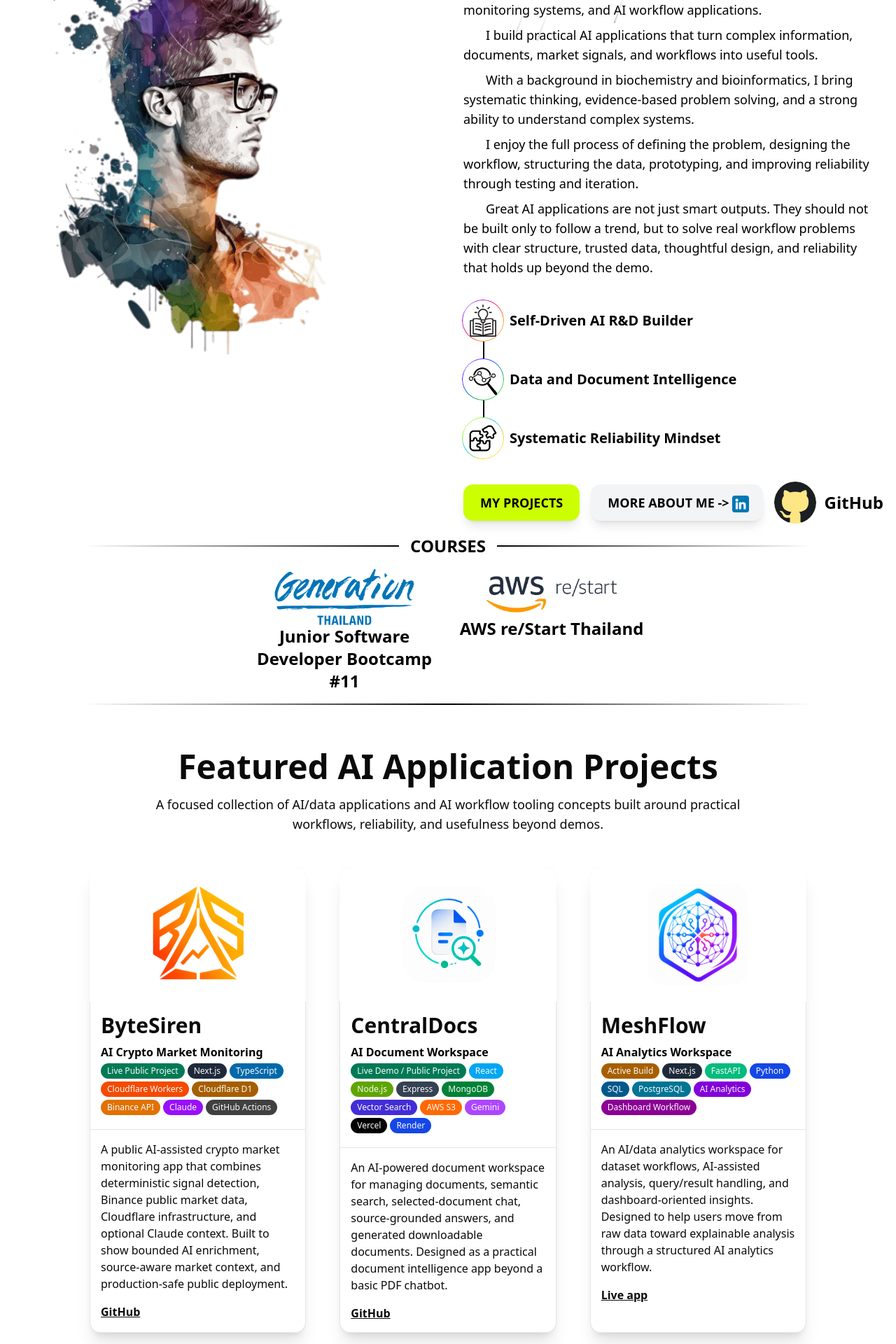
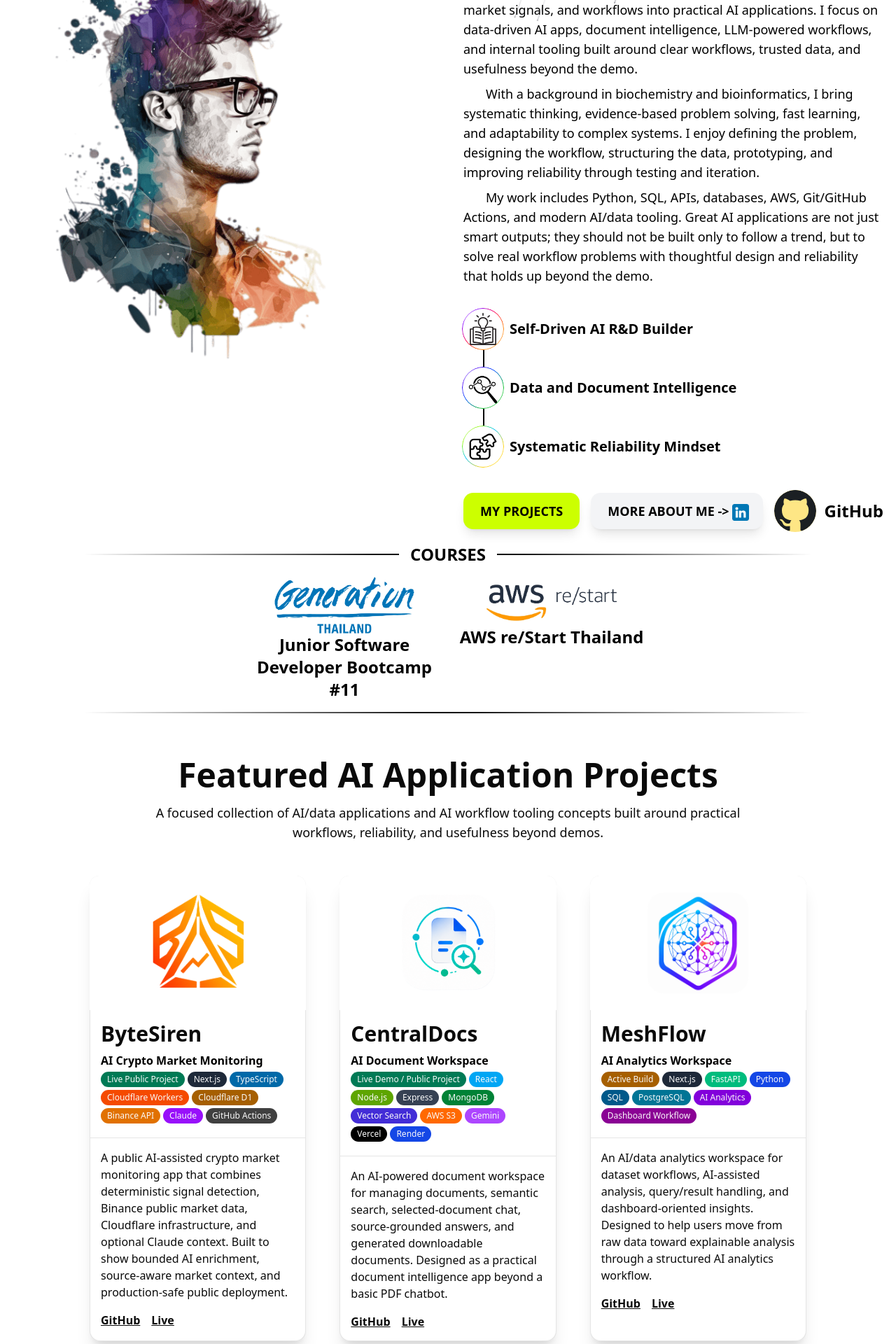
Before and after one commit to Sorbemelon/portfolio-react, a React (Vite) app: page / in a window 1280 px wide. Shown: the part 300-2220 px from the top of the page at 70% size. Built offline with nearby package versions, Linux system fonts and the light colour scheme.

Commit message:
content: update project links and portfolio intro

```diff
--- /dev/null
+++ b/src/components/ui/badge-variants.js
@@ -0,0 +1,22 @@
+import { cva } from "class-variance-authority";
+
+export const badgeVariants = cva(
+  "inline-flex items-center justify-center rounded-full border px-2 py-0.5 text-xs font-medium w-fit whitespace-nowrap shrink-0 [&>svg]:size-3 gap-1 [&>svg]:pointer-events-none focus-visible:border-ring focus-visible:ring-ring/50 focus-visible:ring-[3px] aria-invalid:ring-destructive/20 dark:aria-invalid:ring-destructive/40 aria-invalid:border-destructive transition-[color,box-shadow] overflow-hidden",
+  {
+    variants: {
+      variant: {
+        default:
+          "border-transparent bg-primary text-primary-foreground [a&]:hover:bg-primary/90",
+        secondary:
+          "border-transparent bg-secondary text-secondary-foreground [a&]:hover:bg-secondary/90",
+        destructive:
+          "border-transparent bg-destructive text-white [a&]:hover:bg-destructive/90 focus-visible:ring-destructive/20 dark:focus-visible:ring-destructive/40 dark:bg-destructive/60",
+        outline:
+          "text-foreground [a&]:hover:bg-accent [a&]:hover:text-accent-foreground",
+      },
+    },
+    defaultVariants: {
+      variant: "default",
+    },
+  }
+)
--- a/src/components/ui/badge.jsx
+++ b/src/components/ui/badge.jsx
@@ -1,29 +1,8 @@
 import * as React from "react"
 import { Slot } from "@radix-ui/react-slot"
-import { cva } from "class-variance-authority";
 
 import { cn } from "@/lib/utils"
-
-const badgeVariants = cva(
-  "inline-flex items-center justify-center rounded-full border px-2 py-0.5 text-xs font-medium w-fit whitespace-nowrap shrink-0 [&>svg]:size-3 gap-1 [&>svg]:pointer-events-none focus-visible:border-ring focus-visible:ring-ring/50 focus-visible:ring-[3px] aria-invalid:ring-destructive/20 dark:aria-invalid:ring-destructive/40 aria-invalid:border-destructive transition-[color,box-shadow] overflow-hidden",
-  {
-    variants: {
-      variant: {
-        default:
-          "border-transparent bg-primary text-primary-foreground [a&]:hover:bg-primary/90",
-        secondary:
-          "border-transparent bg-secondary text-secondary-foreground [a&]:hover:bg-secondary/90",
-        destructive:
-          "border-transparent bg-destructive text-white [a&]:hover:bg-destructive/90 focus-visible:ring-destructive/20 dark:focus-visible:ring-destructive/40 dark:bg-destructive/60",
-        outline:
-          "text-foreground [a&]:hover:bg-accent [a&]:hover:text-accent-foreground",
-      },
-    },
-    defaultVariants: {
-      variant: "default",
-    },
-  }
-)
+import { badgeVariants } from "./badge-variants"
 
 function Badge({
   className,
@@ -41,4 +20,4 @@ function Badge({
   );
 }
 
-export { Badge, badgeVariants }
+export { Badge }
--- a/src/components/ui/meteors.jsx
+++ b/src/components/ui/meteors.jsx
@@ -27,7 +27,7 @@ export const Meteors = ({
   }, [number, minDelay, maxDelay, minDuration, maxDuration, angle])
 
   return (
-    <>
+    <div className="pointer-events-none absolute inset-0 overflow-hidden" aria-hidden="true">
       {[...meteorStyles].map((style, idx) => (
         // Meteor Head
         (<span
@@ -42,6 +42,6 @@ export const Meteors = ({
             className="pointer-events-none absolute top-1/2 -z-10 h-px w-[50px] -translate-y-1/2 bg-gradient-to-r from-zinc-500 to-transparent" />
         </span>)
       ))}
-    </>
+    </div>
   );
 }
--- a/src/views/Home.jsx
+++ b/src/views/Home.jsx
@@ -16,9 +16,9 @@ import { Badge } from "@/components/ui/badge";
 export default function Home() {
     return (
         <div>
-            <section className="flex flex-col min-h-dvh pt-4 gap-y-4 items-center 800 text-black">
+            <section className="relative flex flex-col min-h-dvh pt-4 gap-y-4 items-center 800 text-black">
                 <Meteors number={20} />
-                <div className="w-full flex flex-col md:flex-row justify-center md:gap-12 lg:gap-20 px-4">
+                <div className="relative z-10 w-full flex flex-col md:flex-row justify-center md:gap-12 lg:gap-20 px-4">
                     <div className="self-center">
                         <img src="/images/developer-pic-1.png" alt="Methus Klaewkla" />
                     </div>
@@ -33,11 +33,9 @@ export default function Home() {
                             Data-Driven AI Apps | Self-Driven R&D
                         </p>
                         <div className="flex flex-col gap-2 max-w-150 text-lg mt-4 mb-8 *:indent-8">
-                            <p>Building data-driven AI apps, document intelligence tools, market monitoring systems, and AI workflow applications.</p>
-                            <p>I build practical AI applications that turn complex information, documents, market signals, and workflows into useful tools.</p>
-                            <p>With a background in biochemistry and bioinformatics, I bring systematic thinking, evidence-based problem solving, and a strong ability to understand complex systems.</p>
-                            <p>I enjoy the full process of defining the problem, designing the workflow, structuring the data, prototyping, and improving reliability through testing and iteration.</p>
-                            <p>Great AI applications are not just smart outputs. They should not be built only to follow a trend, but to solve real workflow problems with clear structure, trusted data, thoughtful design, and reliability that holds up beyond the demo.</p>
+                            <p>Passionate about turning complex information, documents, market signals, and workflows into practical AI applications. I focus on data-driven AI apps, document intelligence, LLM-powered workflows, and internal tooling built around clear workflows, trusted data, and usefulness beyond the demo.</p>
+                            <p>With a background in biochemistry and bioinformatics, I bring systematic thinking, evidence-based problem solving, fast learning, and adaptability to complex systems. I enjoy defining the problem, designing the workflow, structuring the data, prototyping, and improving reliability through testing and iteration.</p>
+                            <p>My work includes Python, SQL, APIs, databases, AWS, Git/GitHub Actions, and modern AI/data tooling. Great AI applications are not just smart outputs; they should not be built only to follow a trend, but to solve real workflow problems with thoughtful design and reliability that holds up beyond the demo.</p>
                         </div>
                         <ul className="pl-4 ml-7 mb-8 border-l-2 border-black text-xl font-semibold">
                             <li className="relative -left-12 flex mb-6 items-center">
@@ -83,7 +81,7 @@ export default function Home() {
                         </div>
                     </div>
                 </div>
-                <div className="w-full flex flex-col items-center mt-auto mb-12">
+                <div className="relative z-10 w-full flex flex-col items-center mt-auto mb-12">
                     <div className="w-full flex items-center mb-4">
                         <hr className="h-0.5 w-full md:ml-30 mr-4 bg-linear-to-r from-none to-black border-none" />
                         <h3 className="text-center text-2xl font-semibold">COURSES</h3>
@@ -114,7 +112,7 @@ export default function Home() {
                     <Card className="w-full border-none p-0 shadow-xl">
                         <MagicCard className={`h-full`}>
                             <div>
-                                <Link to="https://github.com/Sorbemelon/ByteSiren" target="_blank">
+                                <Link to="https://bytesiren.pages.dev" target="_blank">
                                     <img src="/images/bytesiren_logo.png" alt="ByteSiren logo" className="h-48 w-full object-contain bg-white p-6 rounded-t-xl" />
                                 </Link>
                             </div>
@@ -135,9 +133,12 @@ export default function Home() {
                             <CardContent className="p-4">
                                 A public AI-assisted crypto market monitoring app that combines deterministic signal detection, Binance public market data, Cloudflare infrastructure, and optional Claude context. Built to show bounded AI enrichment, source-aware market context, and production-safe public deployment.
                             </CardContent>
-                            <CardFooter className="p-4 pt-0">
+                            <CardFooter className="p-4 pt-0 gap-4">
                                 <Link to="https://github.com/Sorbemelon/ByteSiren" target="_blank" className="font-semibold underline">
                                     GitHub
+                                </Link>
+                                <Link to="https://bytesiren.pages.dev" target="_blank" className="font-semibold underline">
+                                    Live
                                 </Link>
                             </CardFooter>
                         </MagicCard>
@@ -145,7 +146,7 @@ export default function Home() {
                     <Card className="w-full border-none p-0 shadow-xl">
                         <MagicCard className={`h-full`}>
                             <div>
-                                <Link to="https://github.com/Sorbemelon/CentralDocs" target="_blank">
+                                <Link to="https://centraldocsai.vercel.app" target="_blank">
                                     <img src="/images/centraldocs_logo.png" alt="CentralDocs logo" className="h-48 w-full object-contain bg-white p-6 rounded-t-xl" />
                                 </Link>
                             </div>
@@ -168,9 +169,12 @@ export default function Home() {
                             <CardContent className="p-4">
                                 An AI-powered document workspace for managing documents, semantic search, selected-document chat, source-grounded answers, and generated downloadable documents. Designed as a practical document intelligence app beyond a basic PDF chatbot.
                             </CardContent>
-                            <CardFooter className="p-4 pt-0">
+                            <CardFooter className="p-4 pt-0 gap-4">
                                 <Link to="https://github.com/Sorbemelon/CentralDocs" target="_blank" className="font-semibold underline">
                                     GitHub
+                                </Link>
+                                <Link to="https://centraldocsai.vercel.app" target="_blank" className="font-semibold underline">
+                                    Live
                                 </Link>
                             </CardFooter>
                         </MagicCard>
@@ -178,7 +182,7 @@ export default function Home() {
                     <Card className="w-full border-none p-0 shadow-xl">
                         <MagicCard className={`h-full`}>
                             <div>
-                                <Link to="https://meshflow-app.vercel.app/" target="_blank">
+                                <Link to="https://meshflow-app.vercel.app" target="_blank">
                                     <img src="/images/meshflow_logo.png" alt="MeshFlow logo" className="h-48 w-full object-contain bg-white p-6 rounded-t-xl" />
                                 </Link>
                             </div>
@@ -199,9 +203,12 @@ export default function Home() {
                             <CardContent className="p-4">
                                 An AI/data analytics workspace for dataset workflows, AI-assisted analysis, query/result handling, and dashboard-oriented insights. Designed to help users move from raw data toward explainable analysis through a structured AI analytics workflow.
                             </CardContent>
-                            <CardFooter className="p-4 pt-0">
-                                <Link to="https://meshflow-app.vercel.app/" target="_blank" className="font-semibold underline">
-                                    Live app
+                            <CardFooter className="p-4 pt-0 gap-4">
+                                <Link to="https://github.com/Sorbemelon/MeshFlow-app" target="_blank" className="font-semibold underline">
+                                    GitHub
+                                </Link>
+                                <Link to="https://meshflow-app.vercel.app" target="_blank" className="font-semibold underline">
+                                    Live
                                 </Link>
                             </CardFooter>
                         </MagicCard>
```
Also changed, not shown: 2 other files (tests, documents, lock files or other folders).
